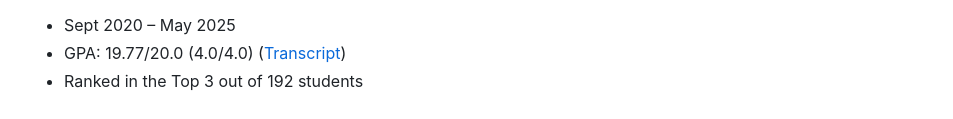
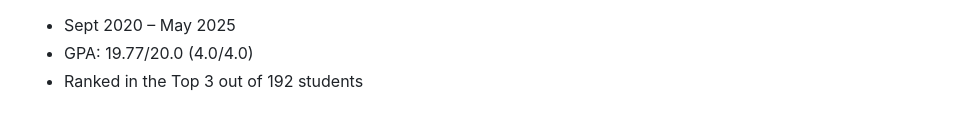
Before and after one commit to erfansadraiye/erfansadraiye.github.io, a plain HTML site: page index.html in a window 1280 px wide. Shown: the part 339-458 px from the top of the page, without its empty margins (163-1116 px from the left). Drawn offline with nearby package versions, Linux system fonts and the light colour scheme.

Commit message:
remove transcript

```diff
--- a/index.html
+++ b/index.html
@@ -41,7 +41,7 @@
         <h2>Sharif University of Technology, BS in Computer Engineering</h2>
         <ul>
         <li>Sept 2020 – May 2025</li>
-        <li>GPA: 19.77/20.0 (4.0/4.0) (<a href="https://edu.sharif.edu/v/99101835/4226F13ACC2878C6C67AF440841A8457/pdf">Transcript</a>)</li>
+        <li>GPA: 19.77/20.0 (4.0/4.0)</li>
         <li>Ranked in the Top 3 out of 192 students</li>
         </ul>
         <h2>Allame Helli 10 High School, Diploma in Mathematics and Physic</h2>
```
